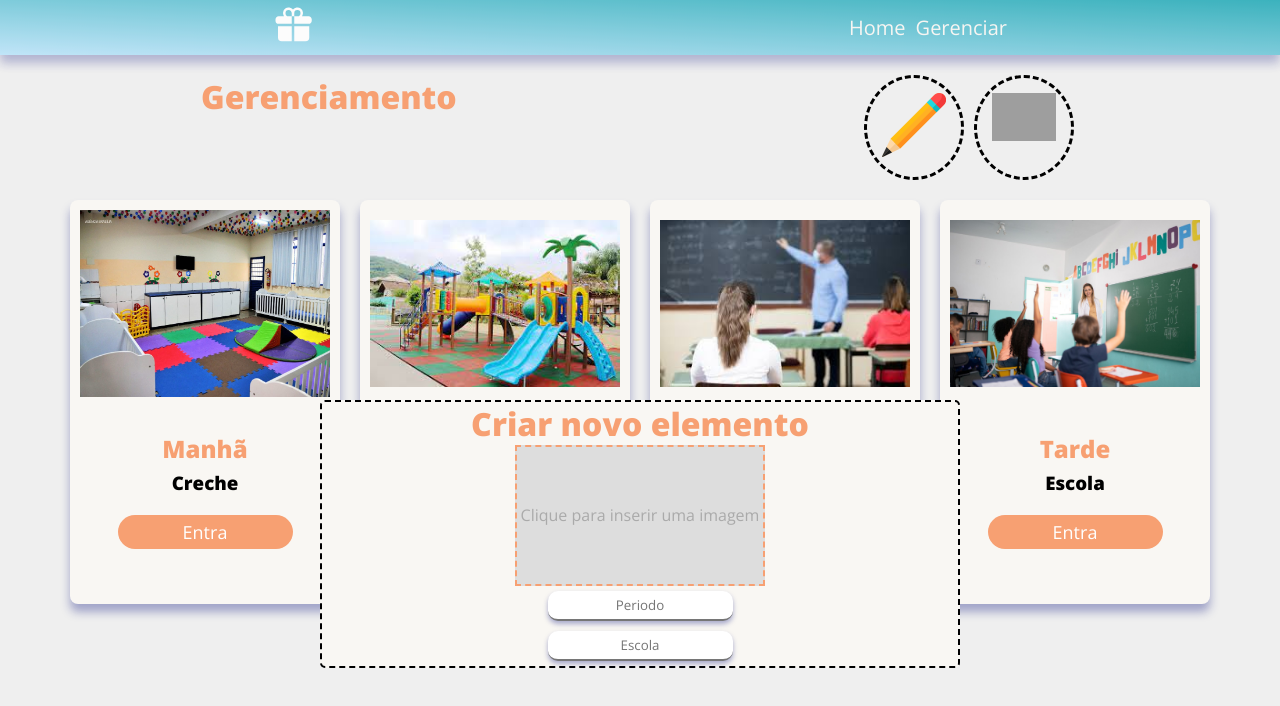
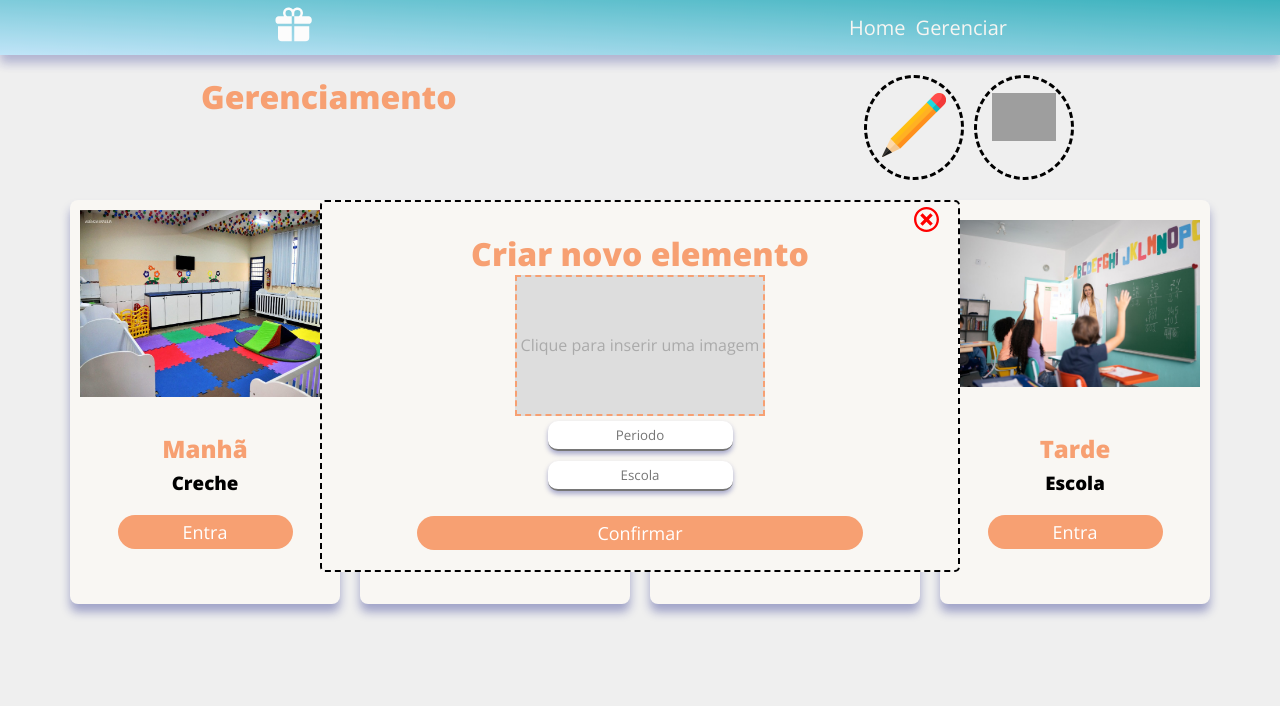
Before and after one commit to kaio358/GCTE, a React (Create React App) app: page /gerenciar in a window 1280 px wide. Both pictures are taken after a click on the element 1023 px from the left and 127 px from the top of the page. Shown: the top 706 px of the page. Built offline with nearby package versions, Linux system fonts and the light colour scheme; grey boxes are pictures that could not be loaded.

Commit message:
servidor aplicado

```diff
--- a/package.json
+++ b/package.json
@@ -6,6 +6,10 @@
     "@testing-library/jest-dom": "^5.17.0",
     "@testing-library/react": "^13.4.0",
     "@testing-library/user-event": "^13.5.0",
+    "body-parser": "^1.20.2",
+    "cors": "^2.8.5",
+    "express": "^4.18.2",
+    "mysql": "^2.18.1",
     "react": "^18.2.0",
     "react-dom": "^18.2.0",
     "react-icons": "^4.10.1",
--- a/src/componentes/funcionalidades/CriarElemento.js
+++ b/src/componentes/funcionalidades/CriarElemento.js
@@ -1,12 +1,15 @@
 import { useState } from "react"
+import {ImCancelCircle} from "react-icons/im"
 
 import styles from "./CriarElemento.module.css"
 
 
 import InputDefault from "./InputDefault"
 import InputFileImage from "./InputFileImage"
+import LinkButton from "../layout/LinkButton"
 
-function CriarElemento(){
+function CriarElemento(props){
+
     const [periodo,setPeriodo] = useState("")
     function textoPeriodo(novo){
         setPeriodo(novo)
@@ -15,19 +18,28 @@
     function textoEscola(novo){
         setEscola(novo)
     }
+
+    function abaElemento(){
+        props.fecharAba(false)
+    }
     return(
-        <form className={styles.formCriar}>
+        <form className={styles.formCriar} action="" method="POST">
+             <ImCancelCircle onClick={abaElemento} className={styles.iconFecharElemento}/>
             <h1>Criar novo elemento</h1>
-            <InputFileImage id={10}/>
+
             <div>
-
+                <InputFileImage id={10}/>
+            </div>
+            <div>
                 <InputDefault valor={periodo} texto={textoPeriodo} tipo="Periodo"/>
-
             </div>
             <div>
 
                 <InputDefault valor={escola} texto={textoEscola} tipo="Escola"/>
 
+            </div>
+            <div>
+                <LinkButton text="Confirmar" tipo="submit"/>
             </div>
 
         </form>
--- a/src/componentes/funcionalidades/CriarElemento.module.css
+++ b/src/componentes/funcionalidades/CriarElemento.module.css
@@ -1,7 +1,7 @@
 .formCriar{
-    position: absolute;
+    position: fixed;
     left: 25%;
-    top: 50%;
+    top: 25%;
     width: 50vw;
     background-color: #F9F7F3;
     text-align: center;
@@ -13,3 +13,13 @@
 .formCriar h1{
     color: #F7A072;
 }
+.iconFecharElemento {
+    position: relative;
+    top: 5px;
+    left: 45%;
+    justify-content: end;
+    font-size: 25px;
+    color:red ;
+
+
+}
--- a/src/componentes/funcionalidades/InputDefault.js
+++ b/src/componentes/funcionalidades/InputDefault.js
@@ -3,7 +3,6 @@
 function InputDefault(props){
 
     function mudarTexto(e){
-
             props.texto(e.target.value)
 
     }
--- a/src/componentes/layout/LinkButton.js
+++ b/src/componentes/layout/LinkButton.js
@@ -2,10 +2,10 @@
 import styles from './LinkButton.module.css'
 
 
-function LinkButton({to,text}){
+function LinkButton({to,text,tipo}){
     return(
         <Link className={styles.btn} to={to} >
-            <button>{text}</button>
+            <button type={tipo} > {text} </button>
         </Link>
     )
 }
--- a/src/componentes/pages/Gerenciar.js
+++ b/src/componentes/pages/Gerenciar.js
@@ -24,7 +24,9 @@
     const [nome, setNome] = useState('')
     const [periodo, setPeriodo] = useState('')
 
+
     const [fecharDelet,setFecharDelet] = useState(false)
+
 
     const [editou, setEditou] = useState(false)
     const [novoElemento, setNovoElemento] = useState(false)
@@ -35,11 +37,18 @@
     function periodos(novo){
         setPeriodo(novo)
     }
+
+
     function atualizar(novo) {
         setFecharDelet(novo)
     }
+
+    function fecharAba(novo) {
+        setNovoElemento(novo)
+    }
     var clicouEditar = false
     var clicouCriar = false
+
     function editar(){
         if(!clicouEditar){
             clicouEditar= true
@@ -96,7 +105,7 @@
             }
         {
             novoElemento?
-                <CriarElemento/>:
+                <CriarElemento fecharAba={fecharAba}/>:
                 ""
         }
         </div>
```
Also changed, not shown: index_servidor.js (+30 -0 lines), infraestrutura/conexao.js (added, +12 -0 lines), infraestrutura/tabelas.js (added, +63 -0 lines), 1 other file (tests, documents, lock files or other folders).
